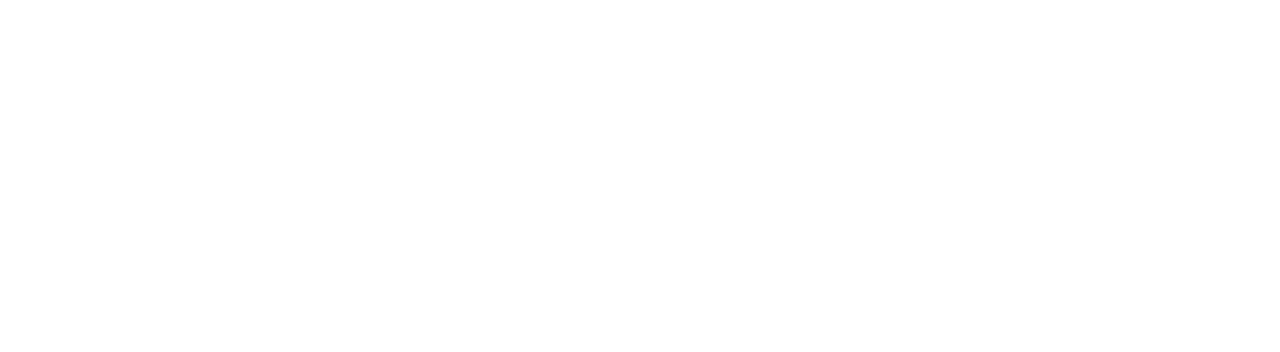
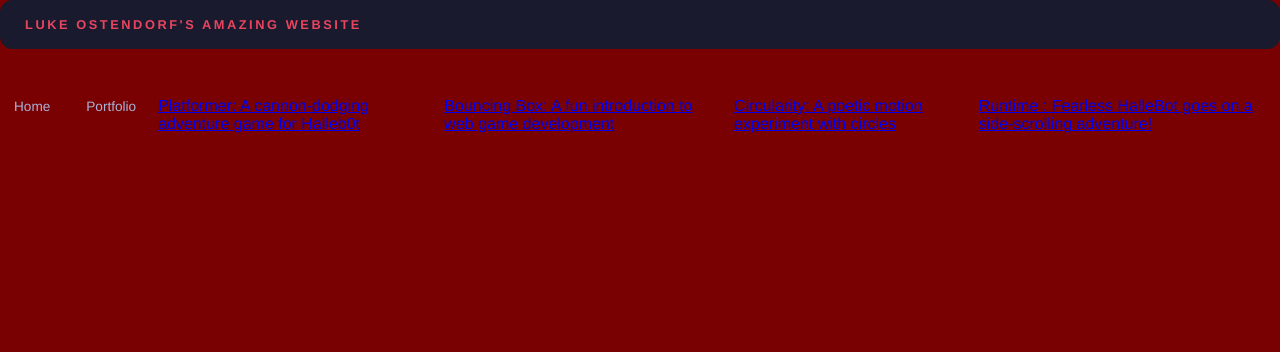
Before and after one commit to LukeO1312/LukeO1312.github.io, a plain HTML site: page portfolio.html in a window 1280 px wide. Shown: the top 352 px of the page. Drawn offline with Linux system fonts and the light colour scheme.

Commit message:
git commit -m "Finalized platformer game"

```diff
--- a/portfolio.html
+++ b/portfolio.html
@@ -0,0 +1,48 @@
+<!DOCTYPE html>
+<html>
+  <head>
+    <title>My first Website</title>
+     <link rel="stylesheet" href="style.css" />
+  </head>
+
+  <body>
+    <!-- All content goes here -->
+    <div id="all-contents">
+        <nav>
+<h1>Luke Ostendorf's Amazing Website</h1>
+  </nav>
+<ul id="nav-ul">
+<li class="nav-li">
+  <a href="index.html">Home</a>
+</li>
+<li class="nav-li">
+  <a href="portfolio.html">Portfolio</a>
+</li>
+<li>
+  <a href="fsd-projects/platformer/">Platformer: A cannon-dodging adventure game for Halleb0t</a>
+</li>
+<li>
+  <a href="fsd-projects/bouncing-box/">Bouncing Box: A fun introduction to web game development</a>
+</li>
+<li>
+  <a href="fsd-projects/circularity/">Circularity: A poetic motion experiment with circles</a>
+</li>
+<li>
+ <a href="fsd-projects/runtime/">Runtime : Fearless HalleBot goes on a side-scrolling adventure!</a>
+</li>
+</ul>
+  <main>
+  <div class="content">
+    <h1>Portfolio</h1>
+    <h3>FSD Projects</h3>
+    <ul id="portfolio">
+
+    </ul>
+
+    <!-- ASD Projects will go here -->
+
+  </div>
+  </main>
+    </div>
+  </body>
+</html>
--- a/style.css
+++ b/style.css
@@ -13,7 +13,9 @@
   max-width: 1500px;
   min-height: 100vh;
   margin: 0 auto;
-   main {
+}
+
+main {
   display: grid;
   grid-template-columns: minmax(220px, 1fr) minmax(420px, 1.6fr);
   align-items: center;
@@ -178,6 +180,6 @@
 }
 
 .nav-li a:hover {
-  background: #e94560;
+  background: #ff0000;
   color: #fff;
 }
```
Also changed, not shown: fsd-projects/platformer/platformer.js (+13 -10 lines), index.html (+4 -2 lines).
